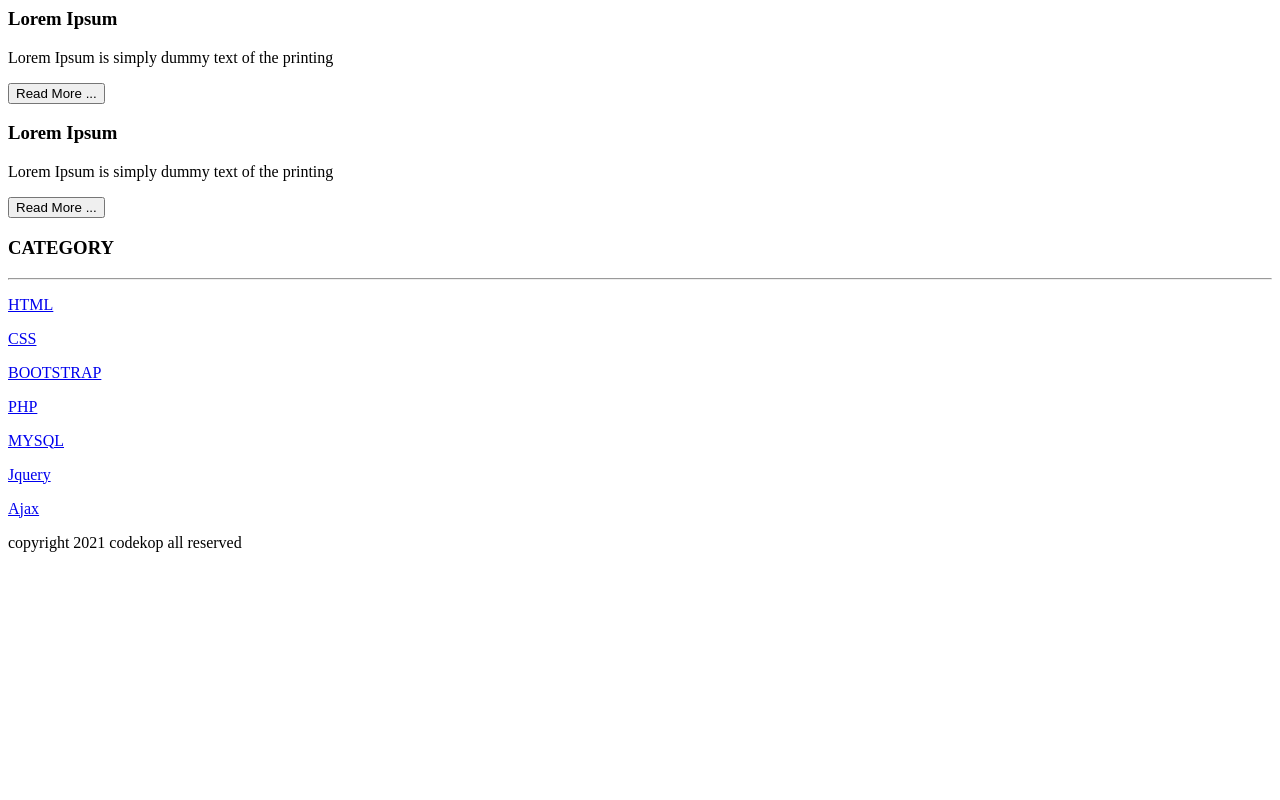
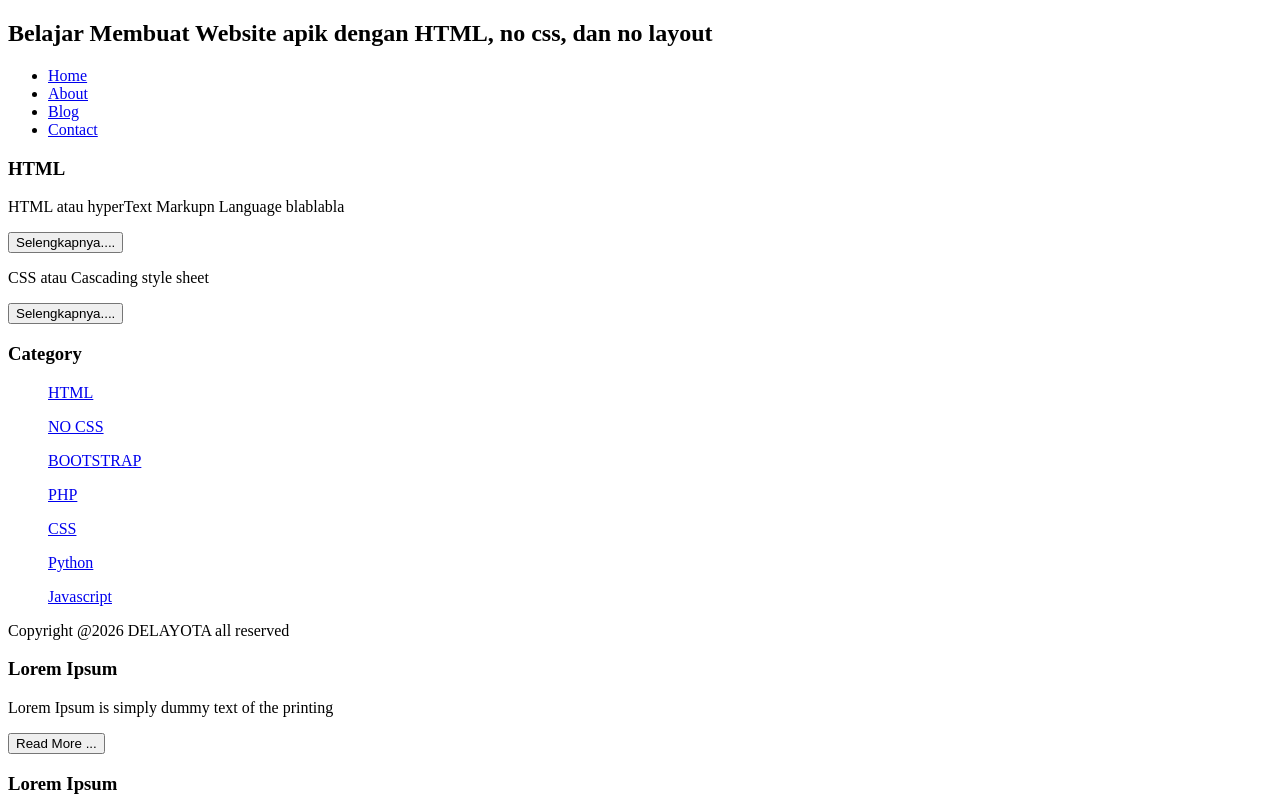
Before and after one commit to rafiiqbal-netizen/rapex, a plain HTML site: page index.html in a window 1280 px wide. Shown: the top 800 px of the page. Drawn offline with Linux system fonts and the light colour scheme.

Commit message:
Update index.html

```diff
--- a/index.html
+++ b/index.html
@@ -1,3 +1,37 @@
+<!DOCTYPE html>
+<html lang="en">
+ <head>
+    <title>Delayota</title>
+ </head>
+ <body>
+  <h2>Belajar Membuat Website apik dengan HTML, no css, dan no layout</h2>
+   <ul>
+     <li><a href="index.html">Home</a></li>
+     <li><a href="about.html">About</a></li>
+     <li><a href="#">Blog</a></li>
+     <li><a href="#">Contact</a></li>
+   </ul>
+     <h3>HTML</h3>
+
+     <p>HTML atau hyperText Markupn Language blablabla</p>
+     <button>Selengkapnya....</button>
+     <p>CSS atau Cascading style sheet</p>
+     <button>Selengkapnya....</button>
+
+
+   <h3>Category</h3>
+   <ul>
+     <p><a href="#" >HTML</a></p>
+     <p><a href="#" >NO CSS</a></p>
+     <p><a href="#" >BOOTSTRAP</a></p>
+     <p><a href="#" >PHP</a></p>
+     <p><a href="#" >CSS</a></p>
+     <p><a href="#" >Python</a></p>
+     <p><a href="#" >Javascript</a></p>
+   </ul>
+     <p>Copyright @2026 DELAYOTA all reserved</p>
+ </body>
+</html>
 <div class="content">
   <div class="jarak">
 
```
